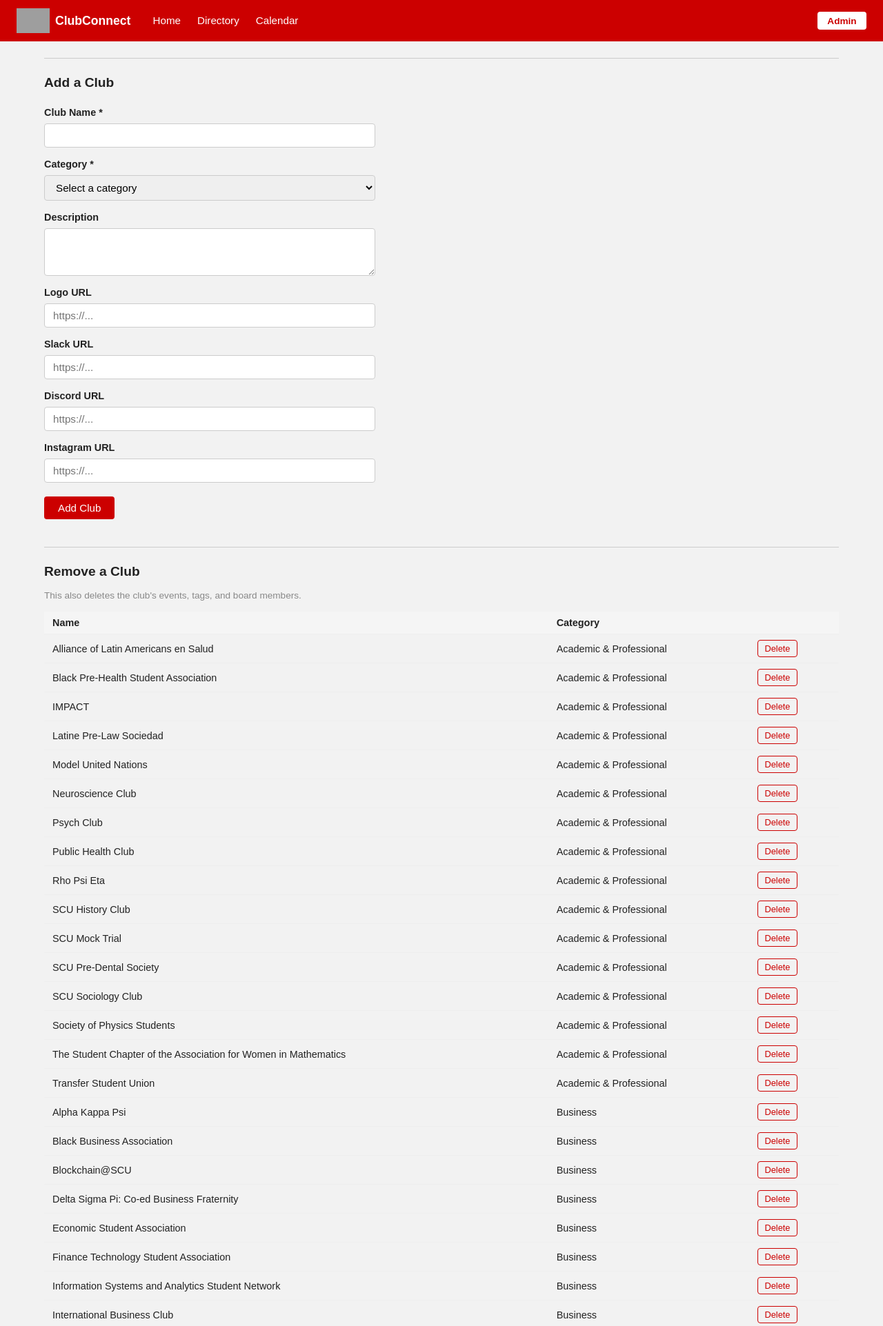
After one commit to je-lam/ClubConnect, a PHP site: page /admin.php in a window 1280 px wide. The commit adds this page. Shown: the top 1923 px of the page at 69% size. Run offline with PHP 8.4, Linux system fonts and the light colour scheme; data comes from the database, SQL or seed files in the repository; grey boxes are pictures that could not be loaded.

Commit message:
added admin for add/remove

```diff
--- /dev/null
+++ b/admin.php
@@ -0,0 +1,147 @@
+<?php
+
+require 'includes/db.php';
+
+$db = get_db();
+
+$page_title = 'Admin';
+
+$categories = [
+    'Academic & Professional',
+    'Business',
+    'CSO',
+    'Cultural',
+    'Engineering',
+    'Faith-Based',
+    'Performance Arts',
+    'Recreational',
+    'Club Sports',
+    'Service & Social Justice',
+    'Special Interest',
+];
+
+$success_message = '';
+$error_message = '';
+
+if ($_SERVER['REQUEST_METHOD'] === 'POST') {
+
+    if (isset($_POST['action']) && $_POST['action'] === 'add') {
+        $name = trim($_POST['name'] ?? '');
+        $category = trim($_POST['category'] ?? '');
+        $description = trim($_POST['description'] ?? '');
+        $logo_url = trim($_POST['logo_url'] ?? '');
+        $slack_url = trim($_POST['slack_url'] ?? '');
+        $discord_url = trim($_POST['discord_url'] ?? '');
+        $instagram_url = trim($_POST['instagram_url'] ?? '');
+
+        if ($name === '' || $category === '') {
+            $error_message = 'Name and category are required.';
+        } else {
+            $stmt = $db->prepare("
+                INSERT INTO clubs (name, category, description, logo_url, slack_url, discord_url, instagram_url, featured)
+                VALUES (?, ?, ?, ?, ?, ?, ?, 0)
+            ");
+            $stmt->execute([$name, $category, $description, $logo_url, $slack_url, $discord_url, $instagram_url]);
+            $success_message = 'Club "' . htmlspecialchars($name) . '" added successfully.';
+        }
+    }
+
+    if (isset($_POST['action']) && $_POST['action'] === 'delete') {
+        $club_id = filter_var($_POST['club_id'] ?? '', FILTER_VALIDATE_INT);
+
+        if ($club_id) {
+            $db->prepare("DELETE FROM events WHERE club_id = ?")->execute([$club_id]);
+            $db->prepare("DELETE FROM club_tags WHERE club_id = ?")->execute([$club_id]);
+            $db->prepare("DELETE FROM board_members WHERE club_id = ?")->execute([$club_id]);
+            $db->prepare("DELETE FROM clubs WHERE id = ?")->execute([$club_id]);
+            $success_message = 'Club deleted successfully.';
+        }
+    }
+}
+
+$all_clubs = $db->query("SELECT id, name, category FROM clubs ORDER BY category, name")->fetchAll();
+
+require 'includes/header.php';
+?>
+
+<div class="admin-page">
+
+    <?php if ($success_message): ?>
+        <p class="admin-success"><?= htmlspecialchars($success_message) ?></p>
+    <?php endif; ?>
+
+    <?php if ($error_message): ?>
+        <p class="admin-error"><?= htmlspecialchars($error_message) ?></p>
+    <?php endif; ?>
+
+
+    <section class="admin-section">
+        <h2>Add a Club</h2>
+
+        <form method="POST" class="admin-form">
+            <input type="hidden" name="action" value="add">
+
+            <label for="name">Club Name *</label>
+            <input type="text" id="name" name="name" required>
+
+            <label for="category">Category *</label>
+            <select id="category" name="category" required>
+                <option value="">Select a category</option>
+                <?php foreach ($categories as $cat): ?>
+                    <option value="<?= htmlspecialchars($cat) ?>"><?= htmlspecialchars($cat) ?></option>
+                <?php endforeach; ?>
+            </select>
+
+            <label for="description">Description</label>
+            <textarea id="description" name="description" rows="3"></textarea>
+
+            <label for="logo_url">Logo URL</label>
+            <input type="text" id="logo_url" name="logo_url" placeholder="https://...">
+
+            <label for="slack_url">Slack URL</label>
+            <input type="text" id="slack_url" name="slack_url" placeholder="https://...">
+
+            <label for="discord_url">Discord URL</label>
+            <input type="text" id="discord_url" name="discord_url" placeholder="https://...">
+
+            <label for="instagram_url">Instagram URL</label>
+            <input type="text" id="instagram_url" name="instagram_url" placeholder="https://...">
+
+            <button type="submit" class="admin-btn-primary">Add Club</button>
+        </form>
+    </section>
+
+
+    <section class="admin-section">
+        <h2>Remove a Club</h2>
+        <p class="admin-note">This also deletes the club's events, tags, and board members.</p>
+
+        <table class="admin-club-table">
+            <thead>
+                <tr>
+                    <th>Name</th>
+                    <th>Category</th>
+                    <th></th>
+                </tr>
+            </thead>
+            <tbody>
+                <?php foreach ($all_clubs as $club): ?>
+                    <tr>
+                        <td><?= htmlspecialchars($club['name']) ?></td>
+                        <td><?= htmlspecialchars($club['category']) ?></td>
+                        <td>
+                            <form method="POST" onsubmit="return confirm('Delete <?= htmlspecialchars(addslashes($club['name'])) ?>?')">
+                                <input type="hidden" name="action" value="delete">
+                                <input type="hidden" name="club_id" value="<?= $club['id'] ?>">
+                                <button type="submit" class="admin-btn-delete">Delete</button>
+                            </form>
+                        </td>
+                    </tr>
+                <?php endforeach; ?>
+            </tbody>
+        </table>
+    </section>
+
+</div>
+
+<?php require 'includes/footer.php'; ?>
--- a/includes/header.php
+++ b/includes/header.php
@@ -26,6 +26,7 @@ if (!isset($page_title)) {
             <li><a href="/directory.php">Directory</a></li>
             <li><a href="/calendar.php">Calendar</a></li>
         </ul>
+        <a href="/admin.php" class="navbar-admin-btn">Admin</a>
     </nav>
 
     <main class="<?= isset($full_width) ? 'main-full' : '' ?>">
--- a/style.css
+++ b/style.css
@@ -54,6 +54,20 @@ a {
 
 .navbar-links a:hover {
     text-decoration: underline;
+}
+
+.navbar-admin-btn {
+    margin-left: auto;
+    background-color: white;
+    color: #cc0000;
+    border-radius: 4px;
+    padding: 0.35rem 0.9rem;
+    font-size: 0.85rem;
+    font-weight: bold;
+}
+
+.navbar-admin-btn:hover {
+    background-color: #f0f0f0;
 }
 
 
@@ -696,6 +710,125 @@ main.main-full {
 }
 
 
+/* Admin page */
+
+.admin-page {
+    display: flex;
+    flex-direction: column;
+    gap: 2.5rem;
+}
+
+.admin-success {
+    background-color: #e6f4ea;
+    color: #2d6a3f;
+    border: 1px solid #a8d5b5;
+    border-radius: 4px;
+    padding: 0.75rem 1rem;
+}
+
+.admin-error {
+    background-color: #fdecea;
+    color: #a61c00;
+    border: 1px solid #f5b7b1;
+    border-radius: 4px;
+    padding: 0.75rem 1rem;
+}
+
+.admin-section {
+    border-top: 1px solid #cccccc;
+    padding-top: 1.5rem;
+}
+
+.admin-section h2 {
+    font-size: 1.2rem;
+    margin-bottom: 1rem;
+}
+
+.admin-note {
+    font-size: 0.85rem;
+    color: #888888;
+    margin-bottom: 1rem;
+}
+
+.admin-form {
+    display: flex;
+    flex-direction: column;
+    gap: 0.5rem;
+    max-width: 480px;
+}
+
+.admin-form label {
+    font-size: 0.9rem;
+    font-weight: bold;
+    margin-top: 0.5rem;
+}
+
+.admin-form input,
+.admin-form select,
+.admin-form textarea {
+    padding: 0.5rem 0.75rem;
+    font-size: 0.95rem;
+    border: 1px solid #cccccc;
+    border-radius: 4px;
+    font-family: inherit;
+}
+
+.admin-form input:focus,
+.admin-form select:focus,
+.admin-form textarea:focus {
+    outline: none;
+    border-color: #cc0000;
+}
+
+.admin-btn-primary {
+    margin-top: 0.75rem;
+    background-color: #cc0000;
+    color: white;
+    border: none;
+    padding: 0.5rem 1.25rem;
+    border-radius: 4px;
+    cursor: pointer;
+    font-size: 0.95rem;
+    align-self: flex-start;
+}
+
+.admin-btn-primary:hover {
+    background-color: #aa0000;
+}
+
+.admin-club-table {
+    width: 100%;
+    border-collapse: collapse;
+    font-size: 0.9rem;
+}
+
+.admin-club-table th,
+.admin-club-table td {
+    text-align: left;
+    padding: 0.5rem 0.75rem;
+    border-bottom: 1px solid #eeeeee;
+}
+
+.admin-club-table th {
+    background-color: #f5f5f5;
+    font-weight: bold;
+}
+
+.admin-btn-delete {
+    background-color: transparent;
+    color: #cc0000;
+    border: 1px solid #cc0000;
+    border-radius: 4px;
+    padding: 0.25rem 0.6rem;
+    font-size: 0.8rem;
+    cursor: pointer;
+}
+
+.admin-btn-delete:hover {
+    background-color: #cc0000;
+    color: white;
+}
+
 .today-club-body {
    margin: 20px;
    position: relative;
```
